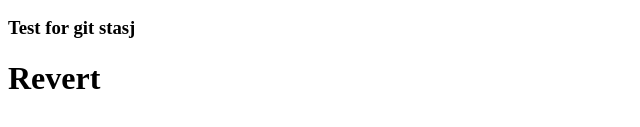
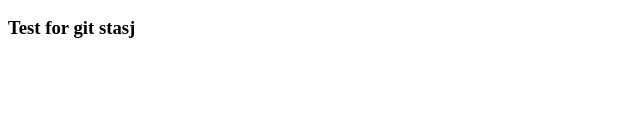
Before and after one commit to tushpush25/git-made-easy, a plain HTML site: page index.html in a window 1280 px wide. Shown: the part 251-378 px from the top of the page, without its empty margins (0-640 px from the left). Drawn offline with Linux system fonts and the light colour scheme.

Commit message:
Revert "Reverting demo"
This reverts commit c1ee944647d48b2a58cd02bf45d5b0445a50d7b3.

```diff
--- a/index.html
+++ b/index.html
@@ -14,8 +14,6 @@
         <h2>This is a new feature for the website</h2>
 
         <h3>Test for git stasj</h3>
-
-        <h1>Revert</h1>
     </h1>
 </body>
 </html>
```
